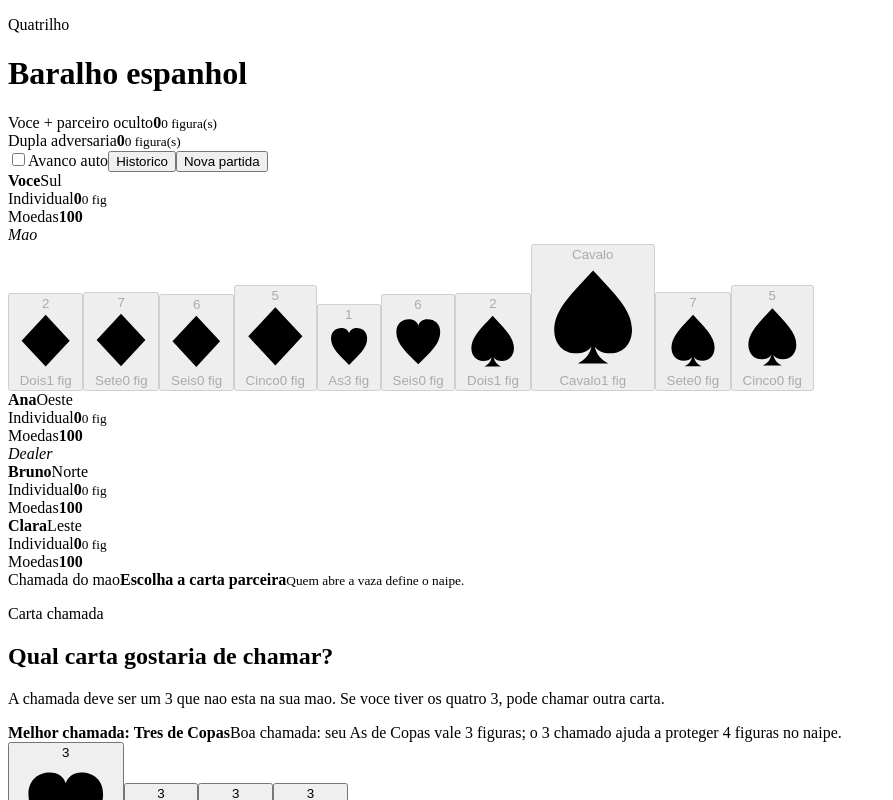
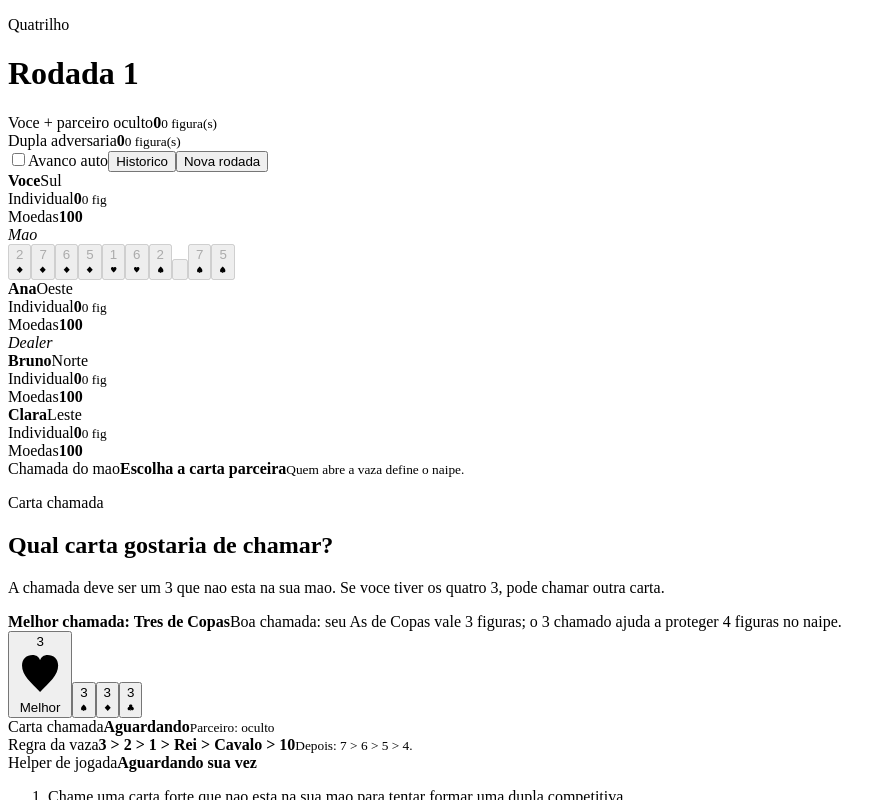
Before and after one commit to acwoss/quatrilho, a React (Vite) app: page / in a window 1280 px wide. Shown: the top 800 px of the page, without its empty margins (0-893 px from the left). Built offline with nearby package versions, Linux system fonts and the light colour scheme; the HTML template or start-up script is replaced by a standard one.

Commit message:
Rotate mao and simplify cards
Co-authored-by: Anderson Carlos Woss <acwoss@users.noreply.github.com>

```diff
--- a/src/App.jsx
+++ b/src/App.jsx
@@ -1,7 +1,6 @@
 import { useEffect, useMemo, useState } from 'react';
 
 const HUMAN_PLAYER = 0;
-const DEALER_INDEX = 1;
 const HAND_INDEX = 0;
 const CARDS_PER_PLAYER = 10;
 const TOTAL_CARDS = 40;
@@ -81,12 +80,18 @@ function sortHand(cards) {
   });
 }
 
-function dealDeck(deck, coinBalances = PLAYERS.map(() => INITIAL_COINS)) {
+function dealDeck(
+  deck,
+  coinBalances = PLAYERS.map(() => INITIAL_COINS),
+  handIndex = HAND_INDEX,
+) {
   return PLAYERS.map((player, playerIndex) => ({
     ...player,
     coins: coinBalances[playerIndex] ?? INITIAL_COINS,
     hand: sortHand(
-      deck.filter((_, cardIndex) => getDealTargetIndex(cardIndex) === playerIndex),
+      deck.filter(
+        (_, cardIndex) => getDealTargetIndex(cardIndex, handIndex) === playerIndex,
+      ),
     ),
     capturedCards: [],
   }));
@@ -96,8 +101,12 @@ function getNextPlayerIndex(playerIndex) {
   return (playerIndex + PLAYERS.length - 1) % PLAYERS.length;
 }
 
-function getDealTargetIndex(cardIndex) {
-  let playerIndex = HAND_INDEX;
+function getDealerIndex(handIndex) {
+  return (handIndex + 1) % PLAYERS.length;
+}
+
+function getDealTargetIndex(cardIndex, handIndex = HAND_INDEX) {
+  let playerIndex = handIndex;
 
   for (let index = 0; index < cardIndex; index += 1) {
     playerIndex = getNextPlayerIndex(playerIndex);
@@ -106,17 +115,19 @@ function getDealTargetIndex(cardIndex) {
   return playerIndex;
 }
 
-function createInitialGame(coinBalances) {
+function createInitialGame(coinBalances, handIndex = HAND_INDEX, roundNumber = 1) {
   const deck = shuffle(buildDeck());
+  const dealerIndex = getDealerIndex(handIndex);
 
   return {
     phase: 'dealing',
     dealProgress: 0,
-    players: dealDeck(deck, coinBalances),
-    dealerIndex: DEALER_INDEX,
-    handIndex: HAND_INDEX,
-    currentTurnIndex: HAND_INDEX,
-    currentLeaderIndex: HAND_INDEX,
+    players: dealDeck(deck, coinBalances, handIndex),
+    dealerIndex,
+    handIndex,
+    roundNumber,
+    currentTurnIndex: handIndex,
+    currentLeaderIndex: handIndex,
     trickCards: [],
     pendingTrick: null,
     tricks: [],
@@ -131,7 +142,7 @@ function createInitialGame(coinBalances) {
       opponents: 0,
     },
     log: [
-      `${PLAYERS[DEALER_INDEX].name} esta distribuindo as cartas. ${PLAYERS[HAND_INDEX].name} sera o mao.`,
+      `${PLAYERS[dealerIndex].name} esta distribuindo as cartas. ${PLAYERS[handIndex].name} sera o mao da rodada ${roundNumber}.`,
     ],
   };
 }
@@ -394,11 +405,11 @@ function getFanCardStyle(index, total, seat) {
   };
 }
 
-function getVisibleDealCount(dealProgress, playerIndex) {
+function getVisibleDealCount(dealProgress, playerIndex, handIndex = HAND_INDEX) {
   let count = 0;
 
   for (let index = 0; index < dealProgress; index += 1) {
-    if (getDealTargetIndex(index) === playerIndex) {
+    if (getDealTargetIndex(index, handIndex) === playerIndex) {
       count += 1;
     }
   }
@@ -625,6 +636,42 @@ function settleFinishedGame(game) {
       humanDelta: playerDeltas[HUMAN_PLAYER],
       playerDeltas,
     },
+  };
+}
+
+function callPartnerCardInGame(game, card) {
+  const validCardIds = new Set(
+    getCallCardOptions(game.players[game.handIndex].hand).map(
+      (option) => option.card.id,
+    ),
+  );
+
+  if (!validCardIds.has(card.id)) {
+    return game;
+  }
+
+  const partnerIndex = game.players.findIndex((player) =>
+    player.hand.some((handCard) => handCard.id === card.id),
+  );
+  const humanIsPartner = partnerIndex === HUMAN_PLAYER;
+  const partnerAlert = humanIsPartner
+    ? {
+        title: 'Voce e o parceiro!',
+        message: `${game.players[game.handIndex].name} chamou ${cardName(card)}, que esta na sua mao. Voce ja sabe quem e seu parceiro.`,
+      }
+    : game.partnerAlert;
+
+  return {
+    ...game,
+    phase: 'playing',
+    calledCardId: card.id,
+    calledCard: card,
+    partnerIndex,
+    partnerAlert,
+    log: [
+      `${game.players[game.handIndex].name} chamou ${cardName(card)}. A parceria segue oculta.`,
+      ...game.log,
+    ],
   };
 }
 
@@ -816,6 +863,26 @@ function SuitIcon({ suit }) {
       <path d="M26 58c4-2 6-6 6-11-3 4-8 6-13 6C10 53 5 47 5 40c0-8 6-14 14-14h1c-2-2-3-5-3-8 0-8 6-14 15-14s15 6 15 14c0 3-1 6-3 8h1c8 0 14 6 14 14 0 7-5 13-14 13-5 0-10-2-13-6 0 5 2 9 6 11H26Z" />
     </svg>
   );
+}
+
+function RankMark({ card }) {
+  if (card.rank === 12) {
+    return (
+      <svg className="rank-icon" viewBox="0 0 64 64" aria-label="Rei">
+        <path d="M10 52h44l4-34-14 12L32 8 20 30 6 18l4 34Zm6-8-2-14 10 8 8-15 8 15 10-8-2 14H16Z" />
+      </svg>
+    );
+  }
+
+  if (card.rank === 11) {
+    return (
+      <svg className="rank-icon" viewBox="0 0 64 64" aria-label="Cavalo">
+        <path d="M16 56c2-12 8-19 18-24-6-4-9-9-9-16 0-5 4-9 10-9 3 0 7 1 10 4l5-3 2 12-5 2c0 5-2 10-6 14 5 2 8 6 9 12H38c-1-4-5-7-10-7-4 4-6 9-7 15h-5Zm20-32c4 0 7-3 7-7 0-2-1-4-3-5-5 1-8 4-8 8 0 2 2 4 4 4Z" />
+      </svg>
+    );
+  }
+
+  return <span>{card.rankLabel}</span>;
 }
 
 function Card({
@@ -846,12 +913,12 @@ function Card({
         }`
       }
     >
-      <span className="card-rank">{card.rankLabel}</span>
+      <span className="card-rank">
+        <RankMark card={card} />
+      </span>
       <span className="card-suit" aria-label={card.suitName}>
         <SuitIcon suit={card.suit} />
       </span>
-      <span className="card-name">{card.rankName}</span>
-      <span className="card-points">{card.figurePoints} fig</span>
       {franca && <span className="franca-mark">Franca</span>}
       {recommended && <span className="recommendation-mark">Melhor</span>}
     </button>
@@ -1136,15 +1203,14 @@ function App() {
   const [isHistoryOpen, setIsHistoryOpen] = useState(false);
   const [autoAdvanceTricks, setAutoAdvanceTricks] = useState(false);
   const [isSettlementOpen, setIsSettlementOpen] = useState(false);
-  const humanHand = game.players[HUMAN_PLAYER].hand;
+  const handPlayer = game.players[game.handIndex];
   const validHumanCardIds = useMemo(
     () => new Set(getValidCards(game, HUMAN_PLAYER).map((card) => card.id)),
     [game],
   );
-  const callOptions = useMemo(() => getCallCardOptions(humanHand), [humanHand]);
-  const callableCardIds = useMemo(
-    () => new Set(callOptions.map((option) => option.card.id)),
-    [callOptions],
+  const callOptions = useMemo(
+    () => getCallCardOptions(handPlayer.hand),
+    [handPlayer.hand],
   );
   const suitStats = useMemo(() => getSuitStats(game), [game]);
   const playHelpers = useMemo(
@@ -1191,6 +1257,30 @@ function App() {
   }, [game.dealProgress, game.phase]);
 
   useEffect(() => {
+    if (game.phase !== 'calling' || game.handIndex === HUMAN_PLAYER) {
+      return undefined;
+    }
+
+    const timeoutId = window.setTimeout(() => {
+      setGame((currentGame) => {
+        if (currentGame.phase !== 'calling' || currentGame.handIndex === HUMAN_PLAYER) {
+          return currentGame;
+        }
+
+        const [bestOption] = getCallCardOptions(
+          currentGame.players[currentGame.handIndex].hand,
+        );
+
+        return bestOption
+          ? callPartnerCardInGame(currentGame, bestOption.card)
+          : currentGame;
+      });
+    }, 900);
+
+    return () => window.clearTimeout(timeoutId);
+  }, [game.handIndex, game.phase]);
+
+  useEffect(() => {
     if (game.phase !== 'playing' || game.currentTurnIndex === HUMAN_PLAYER) {
       return undefined;
     }
@@ -1248,25 +1338,7 @@ function App() {
   }, [game.settlement]);
 
   function callPartnerCard(card) {
-    if (!callableCardIds.has(card.id)) {
-      return;
-    }
-
-    const partnerIndex = game.players.findIndex((player) =>
-      player.hand.some((handCard) => handCard.id === card.id),
-    );
-
-    setGame((currentGame) => ({
-      ...currentGame,
-      phase: 'playing',
-      calledCardId: card.id,
-      calledCard: card,
-      partnerIndex,
-      log: [
-        `${currentGame.players[currentGame.handIndex].name} chamou ${cardName(card)}. A parceria segue oculta.`,
-        ...currentGame.log,
-      ],
-    }));
+    setGame((currentGame) => callPartnerCardInGame(currentGame, card));
   }
 
   function playHumanCard(card) {
@@ -1312,7 +1384,13 @@ function App() {
 
   function restartGame() {
     setIsSettlementOpen(false);
-    setGame(createInitialGame(game.players.map((player) => player.coins)));
+    setGame(
+      createInitialGame(
+        game.players.map((player) => player.coins),
+        getNextPlayerIndex(game.handIndex),
+        game.roundNumber + 1,
+      ),
+    );
   }
 
   function finishDeal() {
@@ -1348,9 +1426,14 @@ function App() {
           .map((player) => player.name)
           .join(' + ')
       : 'Dupla adversaria';
-  const dealingTargetIndex = getDealTargetIndex(Math.max(0, game.dealProgress - 1));
+  const dealingTargetIndex = getDealTargetIndex(
+    Math.max(0, game.dealProgress - 1),
+    game.handIndex,
+  );
   const isHumanTurn = game.phase === 'playing' && game.currentTurnIndex === HUMAN_PLAYER;
   const isTrickComplete = game.phase === 'trickComplete';
+  const currentTrickOpener = game.trickCards[0]?.playerIndex ?? null;
+  const currentTrickWinner = getCurrentTrickWinner(game.trickCards);
 
   return (
     <main className="game-shell">
@@ -1364,7 +1447,7 @@ function App() {
       <header className="game-hud">
         <div>
           <p className="eyebrow">Quatrilho</p>
-          <h1>Baralho espanhol</h1>
+          <h1>Rodada {game.roundNumber}</h1>
         </div>
         <div className="hud-score">
           <article>
@@ -1395,7 +1478,7 @@ function App() {
             Historico
           </button>
           <button className="secondary-button" onClick={restartGame} type="button">
-            Nova partida
+            Nova rodada
           </button>
         </div>
       </header>
@@ -1431,7 +1514,11 @@ function App() {
             cardHelpers={playerIndex === HUMAN_PLAYER ? playHelpers.byCardId : undefined}
             scoreInfo={getPlayerScoreInfo(game, playerIndex)}
             validHumanCardIds={validHumanCardIds}
-            visibleDealCount={getVisibleDealCount(game.dealProgress, playerIndex)}
+            visibleDealCount={getVisibleDealCount(
+              game.dealProgress,
+              playerIndex,
+              game.handIndex,
+            )}
           />
         ))}
 
@@ -1456,7 +1543,9 @@ function App() {
               {game.phase === 'dealing'
                 ? `Carta para ${PLAYERS[dealingTargetIndex].name}`
                 : game.phase === 'calling'
-                  ? 'Escolha a carta parceira'
+                  ? game.handIndex === HUMAN_PLAYER
+                    ? 'Escolha a carta parceira'
+                    : `${game.players[game.handIndex].name} esta chamando`
                   : game.phase === 'trickComplete'
                     ? `${currentPlayer.name} venceu a vaza`
                   : game.phase === 'finished'
@@ -1489,13 +1578,30 @@ function App() {
           )}
 
           {game.phase === 'calling' && (
-            <CallPanel callOptions={callOptions} onCall={callPartnerCard} />
+            game.handIndex === HUMAN_PLAYER ? (
+              <CallPanel callOptions={callOptions} onCall={callPartnerCard} />
+            ) : (
+              <div className="action-panel ai-call-panel">
+                <p className="eyebrow">Chamada automatica</p>
+                <h2>{game.players[game.handIndex].name} esta escolhendo a carta</h2>
+                <p>
+                  A mao deste jogador segue oculta. Assim que a carta for chamada,
+                  somente a carta escolhida sera exibida.
+                </p>
+              </div>
+            )
           )}
 
           {(game.phase === 'playing' ||
             game.phase === 'trickComplete' ||
             game.phase === 'finished') && (
             <div className="trick-zone">
+              {currentTrickOpener !== null && currentTrickWinner && (
+                <div className="trick-info-banner">
+                  <span>Abriu: {game.players[currentTrickOpener].name}</span>
+                  <strong>Vencendo: {game.players[currentTrickWinner.playerIndex].name}</strong>
+                </div>
+              )}
               {game.trickCards.length === 0 ? (
                 <p className="empty-trick">Mesa livre para a proxima vaza.</p>
               ) : (
--- a/src/styles.css
+++ b/src/styles.css
@@ -462,8 +462,12 @@ button {
 }
 
 .card-rank {
+  display: grid;
+  place-items: center;
   overflow: hidden;
-  font-size: clamp(0.76rem, 1.55vw, 1.12rem);
+  min-height: 22px;
+  color: #24170e;
+  font-size: clamp(1rem, 2.2vw, 1.55rem);
   font-weight: 950;
   line-height: 1;
   text-overflow: ellipsis;
@@ -471,7 +475,14 @@ button {
 }
 
 .card.compact .card-rank {
-  font-size: clamp(0.68rem, 1.2vw, 0.86rem);
+  min-height: 18px;
+  font-size: clamp(0.82rem, 1.55vw, 1.1rem);
+}
+
+.rank-icon {
+  width: clamp(21px, 3vw, 34px);
+  height: clamp(21px, 3vw, 34px);
+  fill: currentColor;
 }
 
 .card-suit {
@@ -761,6 +772,43 @@ button {
   place-items: center;
   border-radius: 50%;
   background: rgba(7, 18, 15, 0.16);
+}
+
+.trick-info-banner {
+  display: grid;
+  position: absolute;
+  z-index: 2;
+  top: 50%;
+  left: 50%;
+  gap: 3px;
+  min-width: min(190px, 70%);
+  padding: 8px 10px;
+  border: 1px solid rgba(255, 248, 232, 0.14);
+  border-radius: 999px;
+  background: rgba(7, 18, 15, 0.74);
+  box-shadow: 0 14px 34px rgba(0, 0, 0, 0.22);
+  text-align: center;
+  transform: translate(-50%, -50%);
+  pointer-events: none;
+}
+
+.trick-info-banner span,
+.trick-info-banner strong {
+  display: block;
+  overflow: hidden;
+  text-overflow: ellipsis;
+  white-space: nowrap;
+}
+
+.trick-info-banner span {
+  color: rgba(255, 248, 232, 0.72);
+  font-size: 0.66rem;
+  font-weight: 900;
+}
+
+.trick-info-banner strong {
+  color: #f8d48d;
+  font-size: 0.78rem;
 }
 
 .empty-trick {
```
Also changed, not shown: 1 other file (tests, documents, lock files or other folders).
